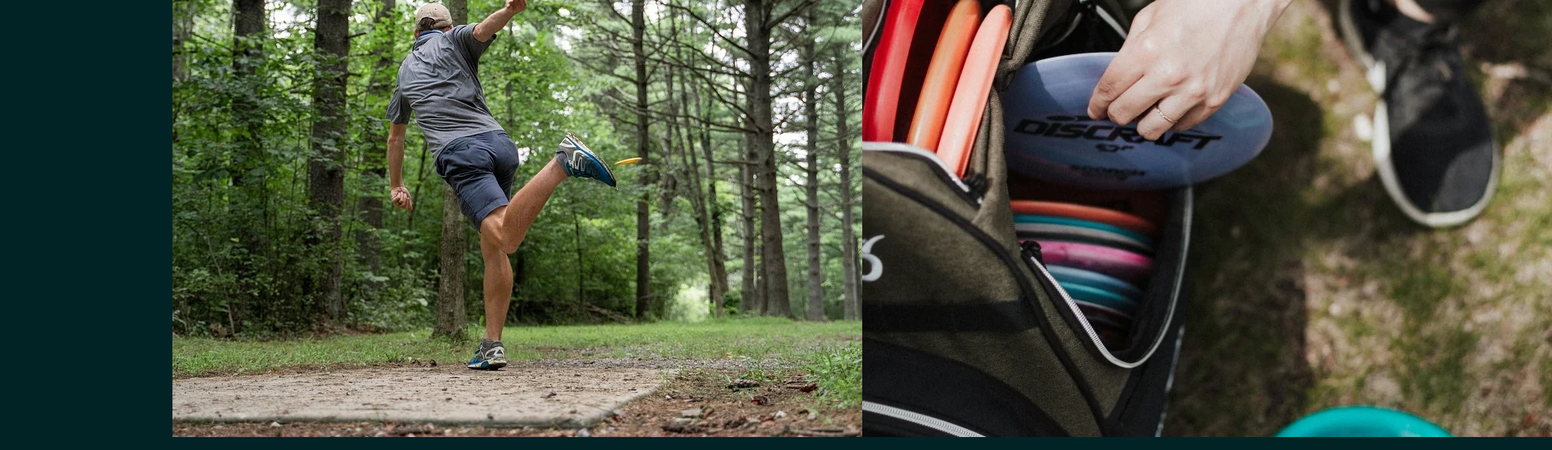
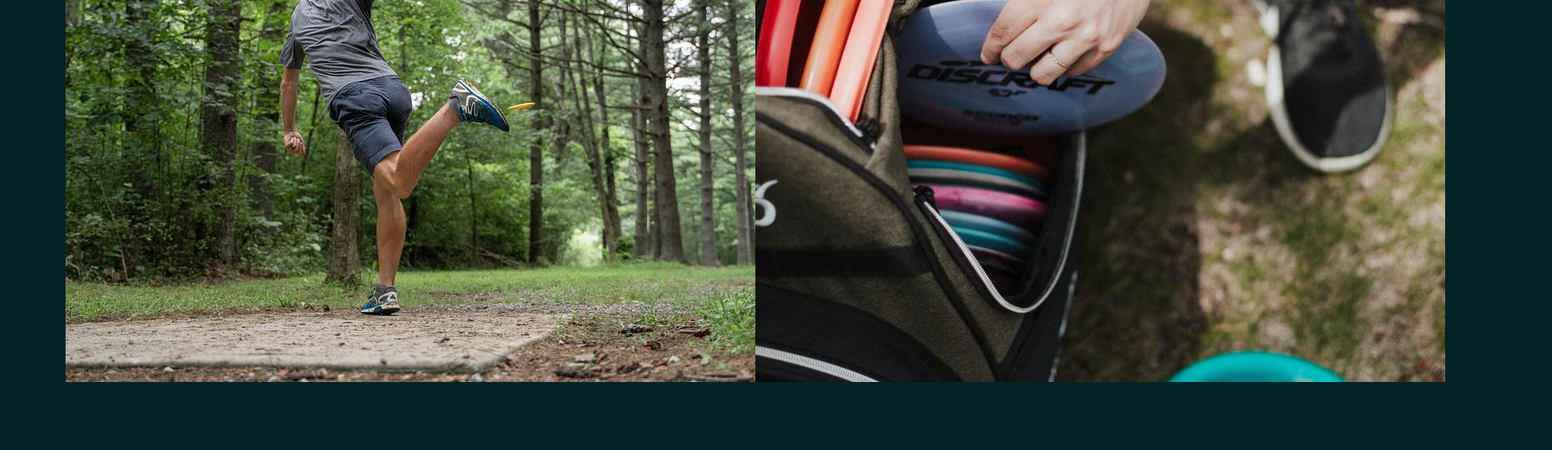
Before and after one commit to CarterJSmith/disc-golf, a plain HTML site: page index.html in a window 1280 px wide. Shown: the part 1021-1577 px from the top of the page at 81% size, 1917 px wide, since content can reach past the window. Drawn offline with Linux system fonts and the light colour scheme; a web font is replaced by a local one.

Commit message:
realized the padding was wrong

```diff
--- a/styles/style.css
+++ b/styles/style.css
@@ -66,7 +66,7 @@
 .main-page{
     display: grid;
     grid-template-columns: 1fr 1fr;
-    padding: 5% 10% 5% 10%;
+    padding: 5% 5% 5% 5%;
 }
 
 #home-title{
@@ -83,11 +83,11 @@
 .navigation-banners{
     display: grid;
     grid-template-columns: 1fr;
-    padding: 10%;
+    padding: 2%;
 }
 
 .home-tile-img{
-    width: 100%;
+    width: 80%;
     grid-row: 3/4;
     grid-column: 1/2;
     border-radius: 10px;
```
